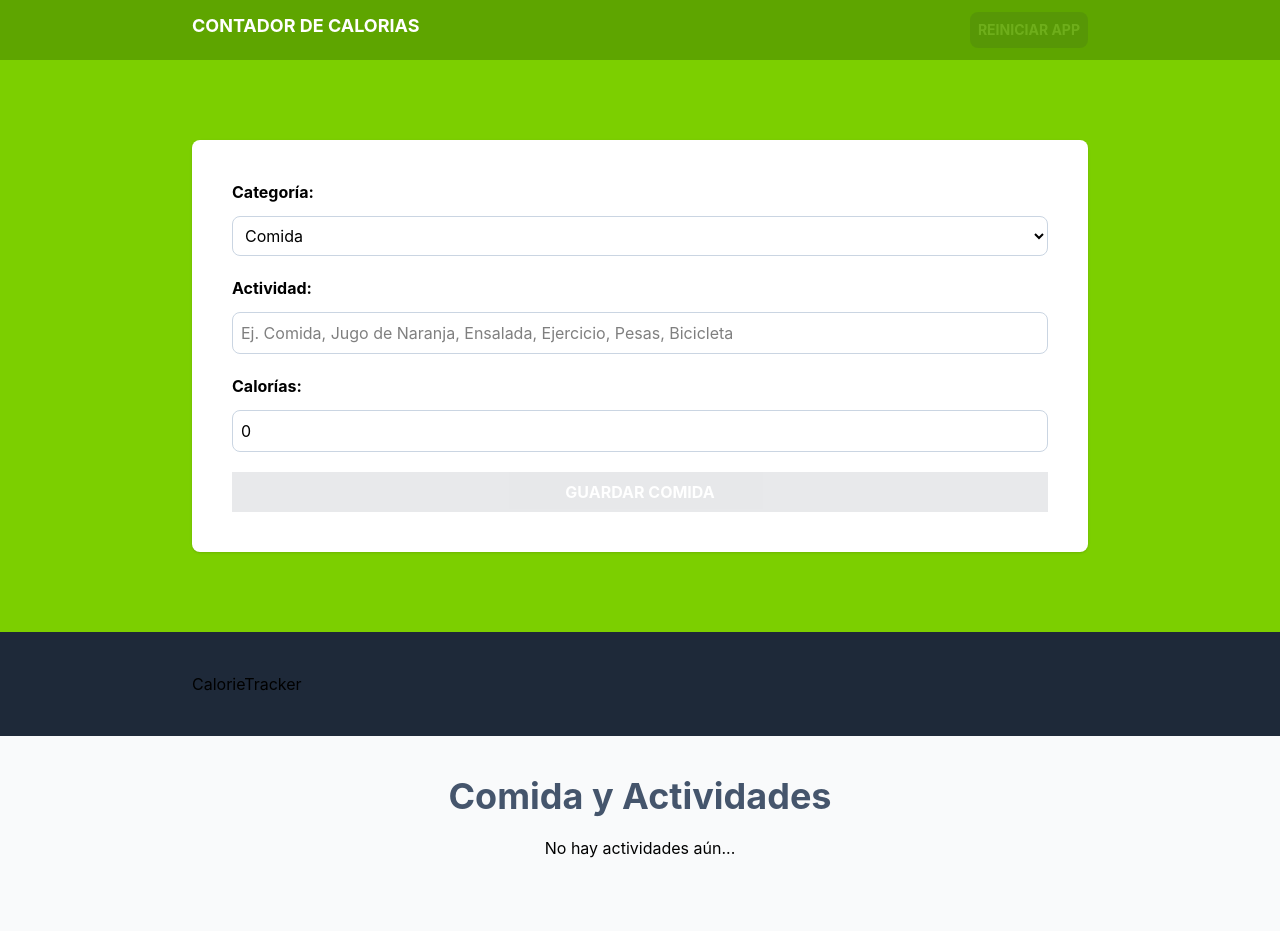
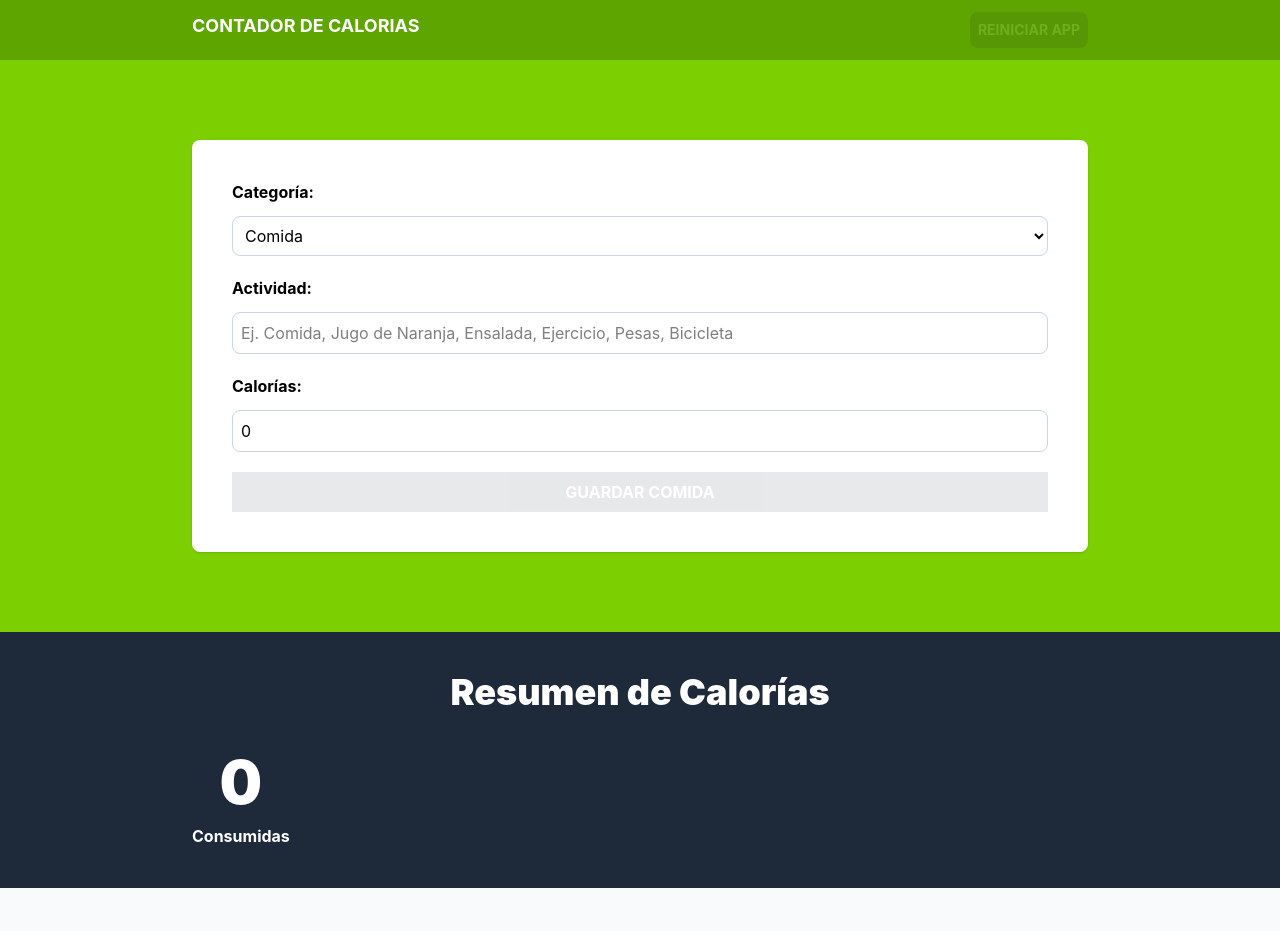
Before and after one commit to andresmdevco/calorie-tracker, a React (Vite) app: page / in a window 1280 px wide. Shown: the top 931 px of the page. Built offline with nearby package versions, Linux system fonts and the light colour scheme.

Commit message:
feat: display consumed calories

```diff
--- a/src/components/CalorieTracker.tsx
+++ b/src/components/CalorieTracker.tsx
@@ -1,11 +1,29 @@
-import type { Activity } from "../types"
+import { useMemo } from "react";
+import type { Activity } from "../types";
 
 type CalorieTrackerProps = {
-    activities: Activity[]
+  activities: Activity[];
+};
+
+export default function CalorieTracker({ activities }: CalorieTrackerProps) {
+
+  // Contadores
+  const caloriesConsumed = useMemo(() => activities.reduce((total, activity) => activity.category === 1
+    ? total + activity.calories
+    : total, 0), [activities])
+
+  return (
+    <>
+      <h2 className="text-4xl font-black text-white text-center">
+        Resumen de Calorías
+      </h2>
+
+      <div className="flex flex-col item-center md:flex-row md:justify-between gap-5 mt-10">
+        <p className="text-white font-bold rounded-full grid grid-cols-1 gap-3 text-center">
+          <span className="font-black text-6xl text-orange">{caloriesConsumed}</span>
+          Consumidas
+        </p>
+      </div>
+    </>
+  );
 }
-
-export default function CalorieTracker({activities} : CalorieTrackerProps) {
-  return (
-    <div>CalorieTracker</div>
-  )
-}
```
